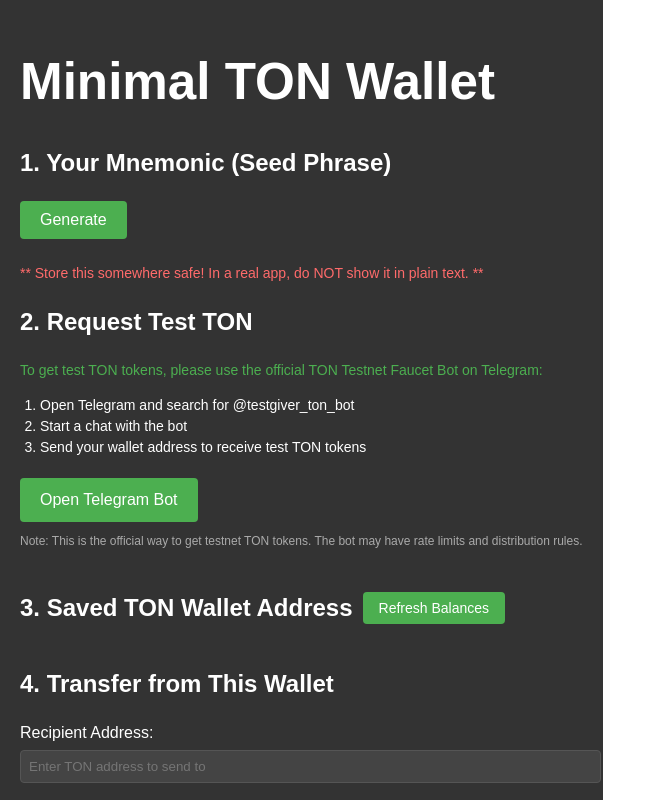
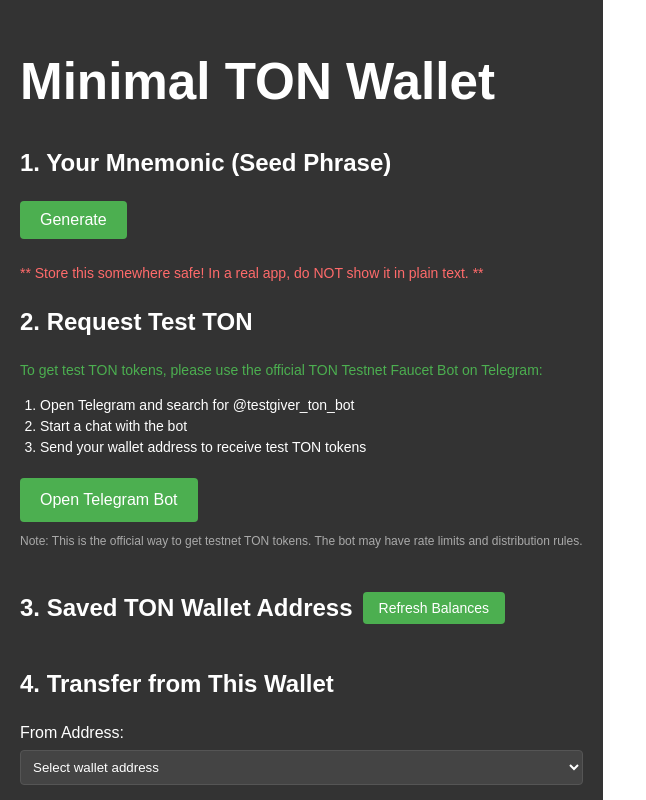
Before and after one commit to garudaidr/ton-mini-wallet, a React (Vite) app: page / in a window 1280 px wide. Shown: the top 800 px of the page, without its empty margins (0-646 px from the left). Built offline with nearby package versions, Linux system fonts and the light colour scheme.

Commit message:
changed transfer to use list

```diff
--- a/src/App.jsx
+++ b/src/App.jsx
@@ -18,6 +18,7 @@
 
   // Transfer-related states
   const [toAddress, setToAddress] = useState('');
+  const [fromAddress, setFromAddress] = useState('');
   const [amount, setAmount] = useState('');
   const [transferStatus, setTransferStatus] = useState('');
 
@@ -138,17 +139,29 @@
 
   // Perform a transfer from this wallet to another address
   const handleTransfer = async () => {
-    if (!tonweb || !keyPair || !keypairs[0] || !toAddress || !amount) {
+    if (!tonweb || !fromAddress || !toAddress || !amount) {
       alert('Missing required data for transfer.');
+      return;
+    }
+
+    // Find the selected wallet's data
+    const selectedWallet = keypairs.find(kp => kp.address === fromAddress);
+    if (!selectedWallet) {
+      alert('Selected wallet not found.');
       return;
     }
 
     try {
       setTransferStatus('Transferring... Please wait.');
 
+      // Initialize the wallet with the selected mnemonic
+      const seed = await bip39.mnemonicToSeed(selectedWallet.mnemonic);
+      const seedBytes = new Uint8Array(seed).slice(0, 32);
+      const selectedKeyPair = TonWeb.utils.keyPairFromSeed(seedBytes);
+
       const WalletClass = tonweb.wallet.all.v3R2;
       const wallet = new WalletClass(tonweb.provider, {
-        publicKey: keyPair.publicKey,
+        publicKey: selectedKeyPair.publicKey,
         wc: 0
       });
 
@@ -157,7 +170,7 @@
 
       await wallet.methods
         .transfer({
-          secretKey: keyPair.secretKey,
+          secretKey: selectedKeyPair.secretKey,
           toAddress: toAddress,
           amount: nanoAmount,
           seqno: seqno,
@@ -166,7 +179,10 @@
         })
         .send();
 
-      setTransferStatus(`Transfer successful! Sent ${amount} TON to ${toAddress}`);
+      setTransferStatus(`Transfer successful! Sent ${amount} TON from ${fromAddress} to ${toAddress}`);
+
+      // Refresh balances after transfer
+      setTimeout(refreshBalances, 5000);
     } catch (error) {
       console.error('Transfer error:', error);
       setTransferStatus('Transfer failed. Check console for details.');
@@ -357,6 +373,31 @@
         <h2>4. Transfer from This Wallet</h2>
         <div style={{ marginBottom: '15px' }}>
           <label style={{ display: 'block', marginBottom: '5px' }}>
+            From Address:
+            <select
+              value={fromAddress}
+              onChange={(e) => setFromAddress(e.target.value)}
+              style={{
+                width: '100%',
+                margin: '5px 0',
+                padding: '8px',
+                background: '#444',
+                border: '1px solid #555',
+                borderRadius: '4px',
+                color: 'white'
+              }}
+            >
+              <option value="">Select wallet address</option>
+              {keypairs.map((keypair) => (
+                <option key={keypair.address} value={keypair.address}>
+                  {keypair.address} ({balances[keypair.address] || '0'} TON)
+                </option>
+              ))}
+            </select>
+          </label>
+        </div>
+        <div style={{ marginBottom: '15px' }}>
+          <label style={{ display: 'block', marginBottom: '5px' }}>
             Recipient Address:
             <input
               type="text"
```
